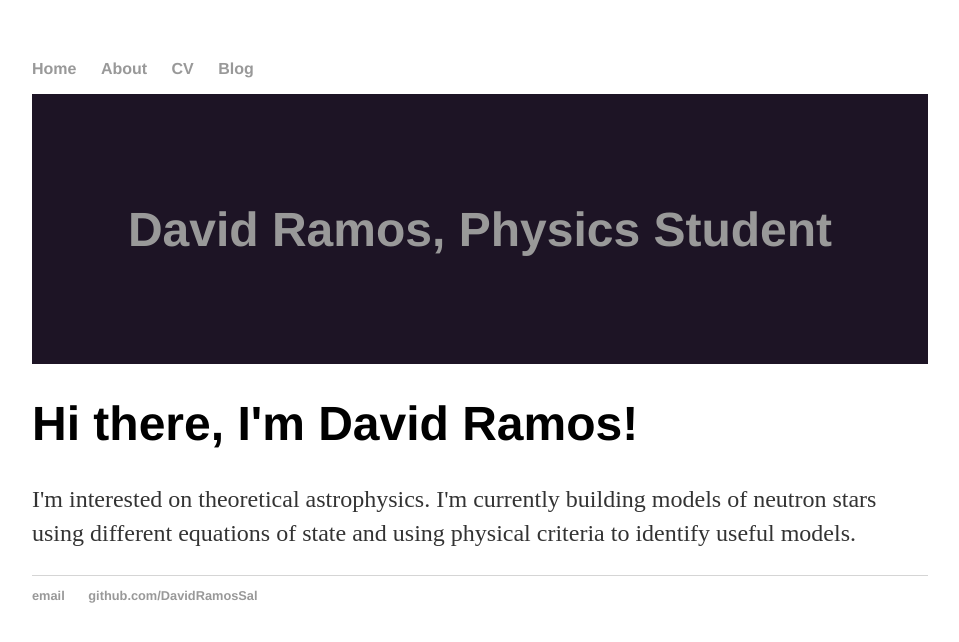
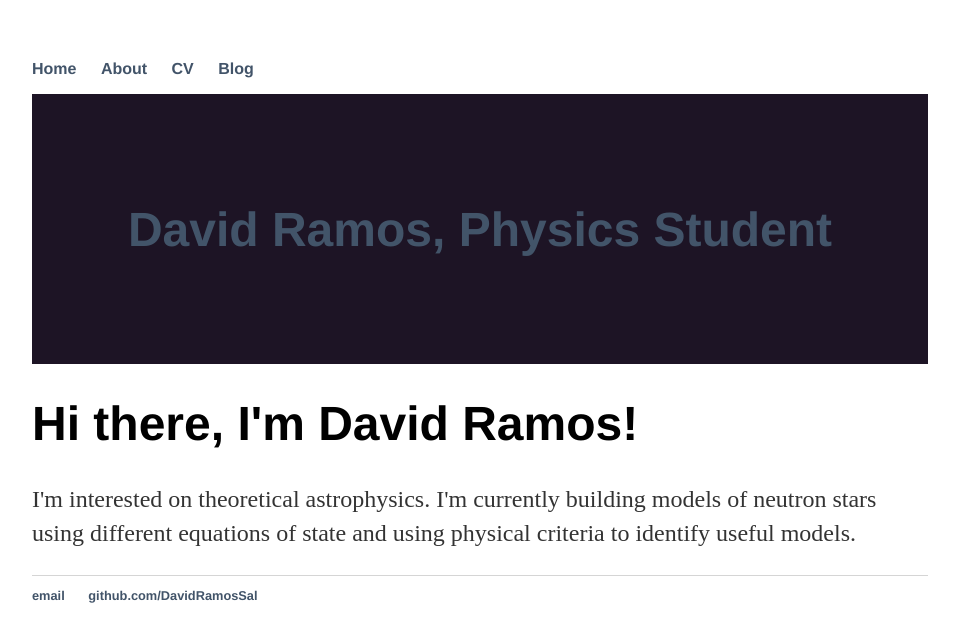
Before and after one commit to DavidRamosSal/DavidRamosSal.github.io, a Jekyll site: the page built from index.html, in a window 1280 px wide. Shown: the top 642 px of the page, without its empty margins (160-1119 px from the left). Built offline with Jekyll 4.4.1, drawn with Linux system fonts in a browser that asks for light colours.

Commit message:
Update main.css

```diff
--- a/css/main.css
+++ b/css/main.css
@@ -14,7 +14,7 @@ nav ul li, footer ul li {
 }
 a {
     text-decoration: none;
-    color: #999;
+    color: #425469;
 }
 a:hover {
     text-decoration: underline;
```
